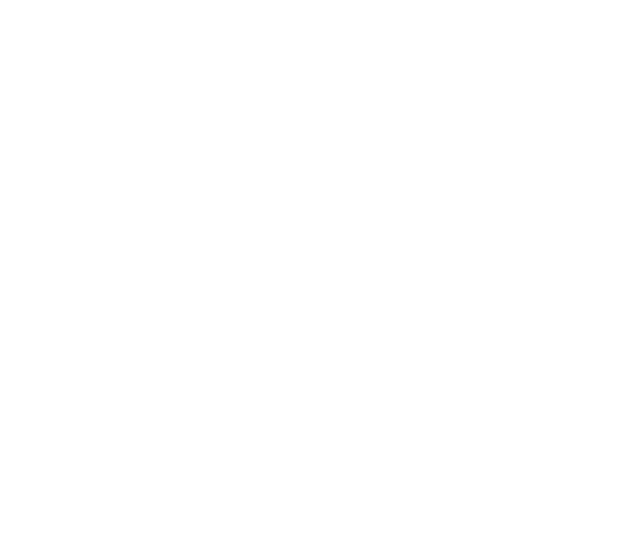
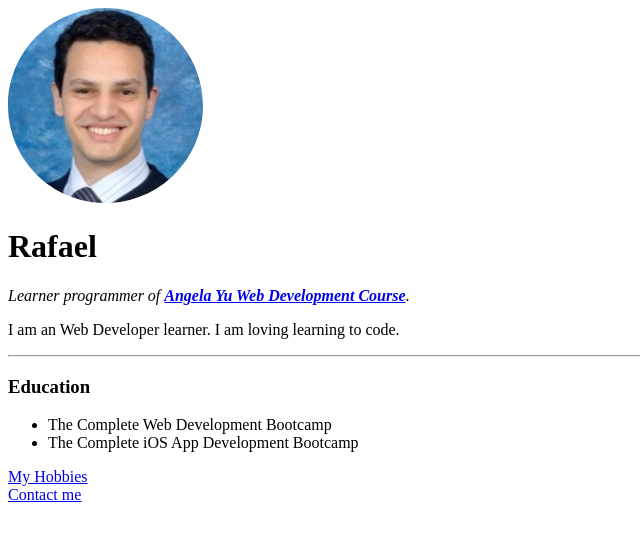
Before and after one commit to rafampcosta/Web-Dev-Angela-Yu-Course, a plain HTML site: page Web Development/HTML - Personal Site/index.html in a window 1280 px wide. Shown: the whole page, without its empty margins (0-640 px from the left). Drawn offline with Linux system fonts and the light colour scheme.

Commit message:
HTML Introduction
Conclusion of the first part of the course related to HTML initial structures.

```diff
--- a/Web Development/HTML - Personal Site/index.html
+++ b/Web Development/HTML - Personal Site/index.html
@@ -5,6 +5,18 @@
         <title>Rafael Personal Site</title>
     </head>
     <body>
+        <img src="images/Rafa Costa photo-circle.png" alt="Rafael profile picture">
+        <h1>Rafael</h1>
+        <p> <em>Learner programmer of <strong><a href="https://www.udemy.com/course/the-complete-web-development-bootcamp/">Angela Yu Web Development Course</strong></a></em>.</p>
+        <p>I am an Web Developer learner. I am loving learning to code.</p>
+        <hr>
+        <h3>Education</h3>
+        <ul>
+            <li>The Complete Web Development Bootcamp</li>
+            <li>The Complete iOS App Development Bootcamp</li>
+        </ul>
+        <a href="hobbies.html">My Hobbies</a><br>
+        <a href="contact.html">Contact me</a>
 
     </body>
 </html>
```
Also changed, not shown: Web Development/HTML - Personal Site/contact.html (added, +16 -0 lines), Web Development/HTML - Personal Site/hobbies.html (added, +18 -0 lines), Web Development/HTML - Personal Site/images/Rafa Costa photo-circle.png (added), Web Development/HTML - Personal Site/images/Rafa Costa photo.jpeg (added), 4 other files. Lines whose indentation alone changed are shown as unchanged.
